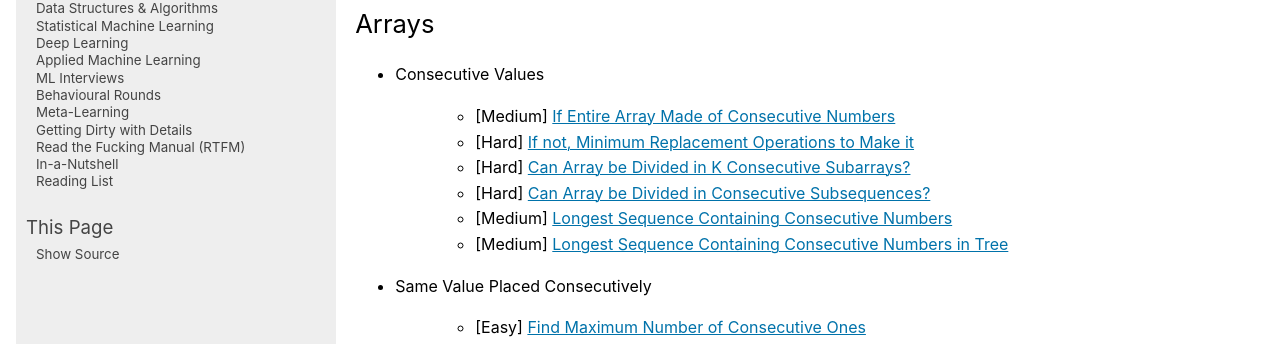
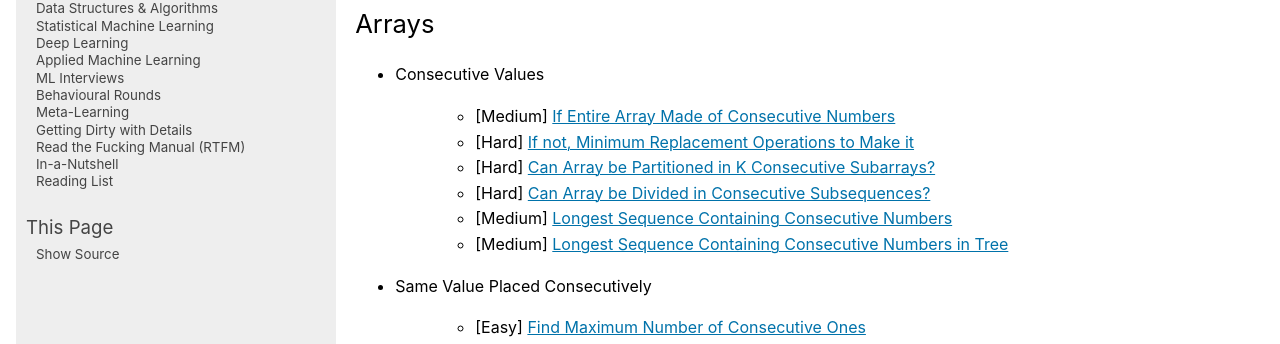
Before and after one commit to uselesstechjunks/leetcode, a Sphinx documentation site: the page built from docs/source/dsa/qb.rst, in a window 1280 px wide and 900 px high. Shown: the part 158-502 px from the top of the window. Built offline with Sphinx 7.4.7, drawn with Linux system fonts in a browser that asks for light colours; pages that are not in the unit, such as notebooks, are missing from menus.

Commit message:
Update qb.rst

```diff
--- a/docs/source/dsa/qb.rst
+++ b/docs/source/dsa/qb.rst
@@ -7,7 +7,7 @@ Arrays
 
 	- [Medium] `If Entire Array Made of Consecutive Numbers <https://leetcode.com/problems/check-if-an-array-is-consecutive/description/>`_
 	- [Hard] `If not, Minimum Replacement Operations to Make it <https://leetcode.com/problems/minimum-number-of-operations-to-make-array-continuous/description/>`_
-	- [Hard] `Can Array be Divided in K Consecutive Subarrays? <https://leetcode.com/problems/hand-of-straights/description/>`_
+	- [Hard] `Can Array be Partitioned in K Consecutive Subarrays? <https://leetcode.com/problems/hand-of-straights/description/>`_
 	- [Hard] `Can Array be Divided in Consecutive Subsequences? <https://leetcode.com/problems/split-array-into-consecutive-subsequences/>`_
 	- [Medium] `Longest Sequence Containing Consecutive Numbers <https://leetcode.com/problems/longest-consecutive-sequence/>`_
 	- [Medium] `Longest Sequence Containing Consecutive Numbers in Tree <https://leetcode.com/problems/binary-tree-longest-consecutive-sequence/description/>`_
```
